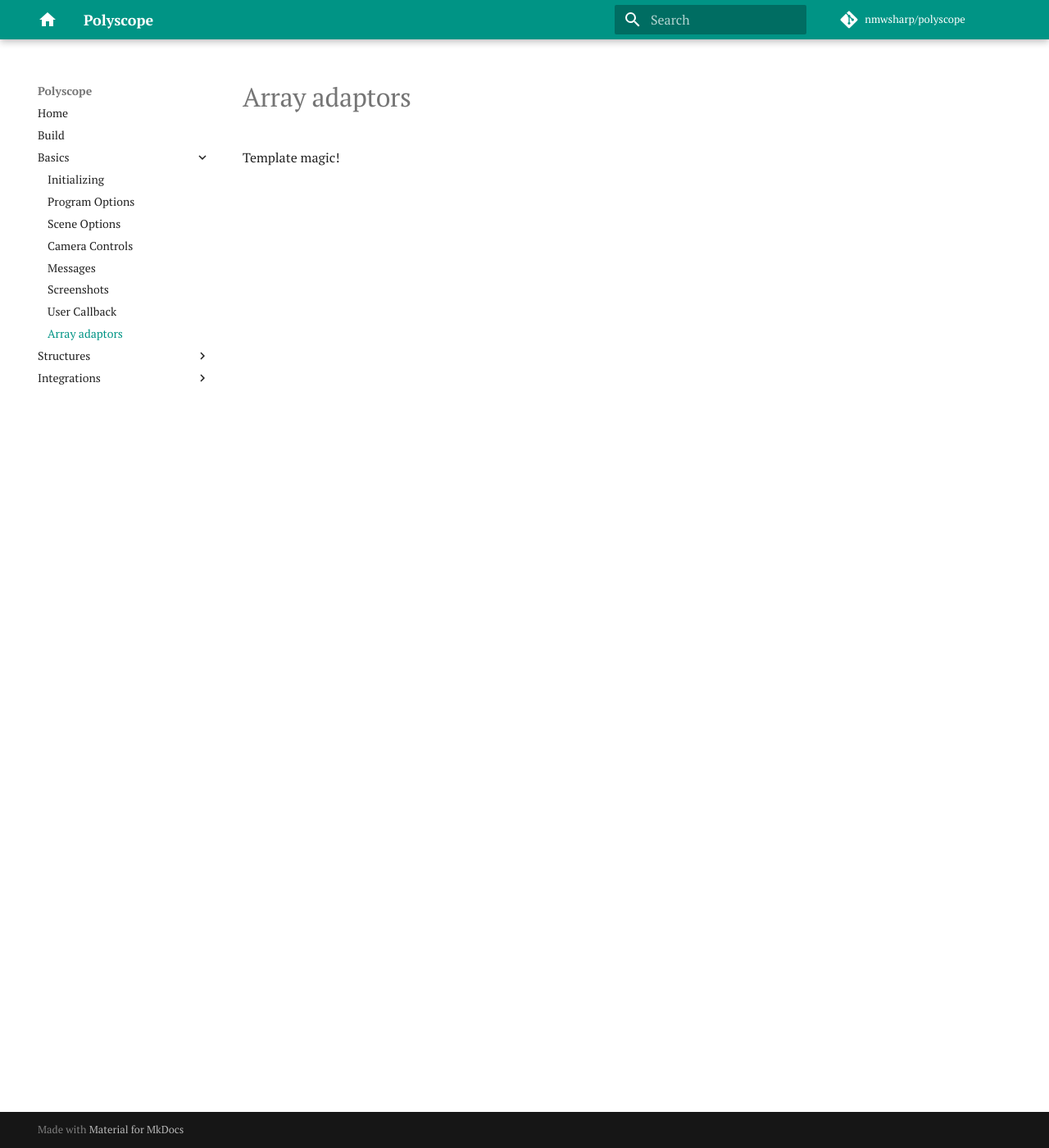
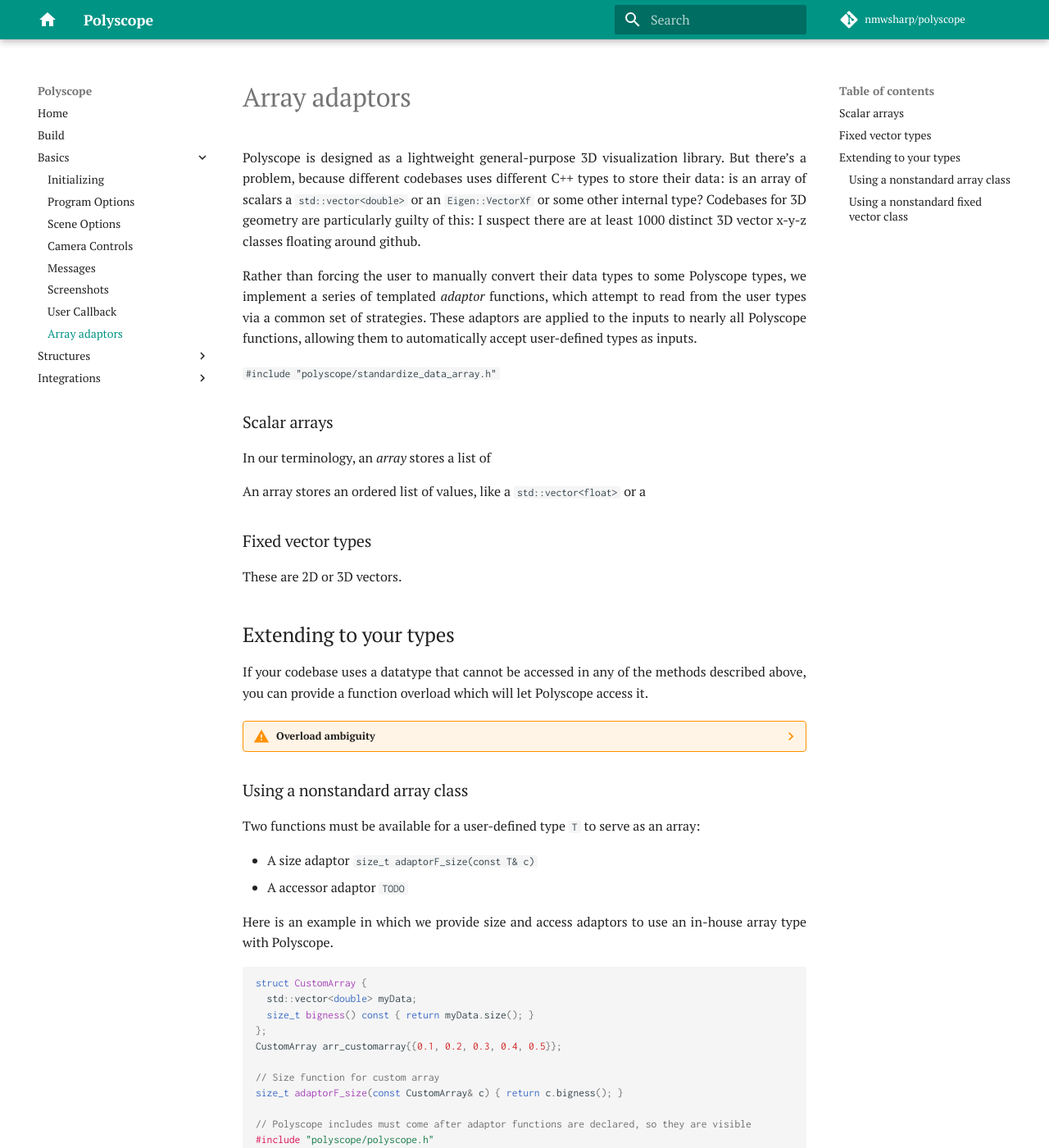
Before and after one commit to nmwsharp/polyscope-docs, an MkDocs documentation site: the page built from source/basics/array_adaptors.md, in a window 1280 px wide and 1400 px high. Shown: the whole window at 82% size. Built offline with MkDocs 1.6.1 and Material for MkDocs 9.7.7, drawn with Linux system fonts in a browser that asks for light colours; comment, search, counter and statistics services are not loaded; old or Windows-style settings are respelled for this version of MkDocs; some of the changed text lies outside the part shown.

Commit message:
partial work

````diff
--- a/mkdocs.yml
+++ b/mkdocs.yml
@@ -58,6 +58,7 @@
       - 'Basics' : 'structures/surface_mesh/basics.md'
       - 'Scalar Quantities' : 'structures/surface_mesh/scalar_quantities.md'
       - 'Vector Quantities' : 'structures/surface_mesh/vector_quantities.md'
+      - 'Parameterization Quantities' : 'structures/surface_mesh/parameterization_quantities.md'
       - 'Misc Quantities' : 'structures/surface_mesh/misc_quantities.md'
       - 'Indexing Convention' : 'structures/surface_mesh/indexing_convention.md'
     - Point Cloud:
--- a/source/basics/array_adaptors.md
+++ b/source/basics/array_adaptors.md
@@ -1 +1,59 @@
-Template magic!
+Polyscope is designed as a lightweight general-purpose 3D visualization library. But there's a problem, because different codebases uses different C++ types to store their data: is an array of scalars a `std::vector<double>` or an `Eigen::VectorXf` or some other internal type? Codebases for 3D geometry are particularly guilty of this: I suspect there are at least 1000 distinct 3D vector x-y-z classes floating around github.
+
+Rather than forcing the user to manually convert their data types to some Polyscope types, we implement a series of templated _adaptor_ functions, which attempt to read from the user types via a common set of strategies. These adaptors are applied to the inputs to nearly all Polyscope functions, allowing them to automatically accept user-defined types as inputs.
+
+
+
+`#include "polyscope/standardize_data_array.h"`
+
+### Scalar arrays
+
+In our terminology, an _array_ stores a list of
+
+An array stores an ordered list of values, like a `std::vector<float>` or a
+
+
+### Fixed vector types
+
+These are 2D or 3D vectors.
+
+
+## Extending to your types
+
+If your codebase uses a datatype that cannot be accessed in any of the methods described above, you can provide a function overload which will let Polyscope access it.
+
+??? warning "Overload ambiguity"
+
+    Because we use function overloading to resolve adaptors, there must be _exactly_ one valid accessor function for your data type.
+
+    This means, for instance, that if you type already has a `T.size()` method (and thus the default accessor described above is valid), and then you _also_ define a custom `adaptorF_size` overload as below, you will get errors about ambiguous function overloads.
+
+    The fix is simple: don't define custom adaptor overloads unless you actually need them.
+
+### Using a nonstandard array class
+
+Two functions must be available for a user-defined type `T` to serve as an array:
+
+ - A size adaptor `size_t adaptorF_size(const T& c)`
+ - A accessor adaptor `TODO`
+
+
+Here is an example in which we provide size and access adaptors to use an in-house array type with Polyscope.
+
+```cpp
+struct CustomArray {
+  std::vector<double> myData;
+  size_t bigness() const { return myData.size(); }
+};
+CustomArray arr_customarray{{0.1, 0.2, 0.3, 0.4, 0.5}};
+
+// Size function for custom array
+size_t adaptorF_size(const CustomArray& c) { return c.bigness(); }
+
+// Polyscope includes must come after adaptor functions are declared, so they are visible
+#include "polyscope/polyscope.h"
+#include "polyscope/surface_mesh.h"
+```
+
+
+### Using a nonstandard fixed vector class
````
Also changed, not shown: TODO.txt (+4 -6 lines), source/structures/surface_mesh/parameterization_quantities.md (added, +30 -0 lines).
